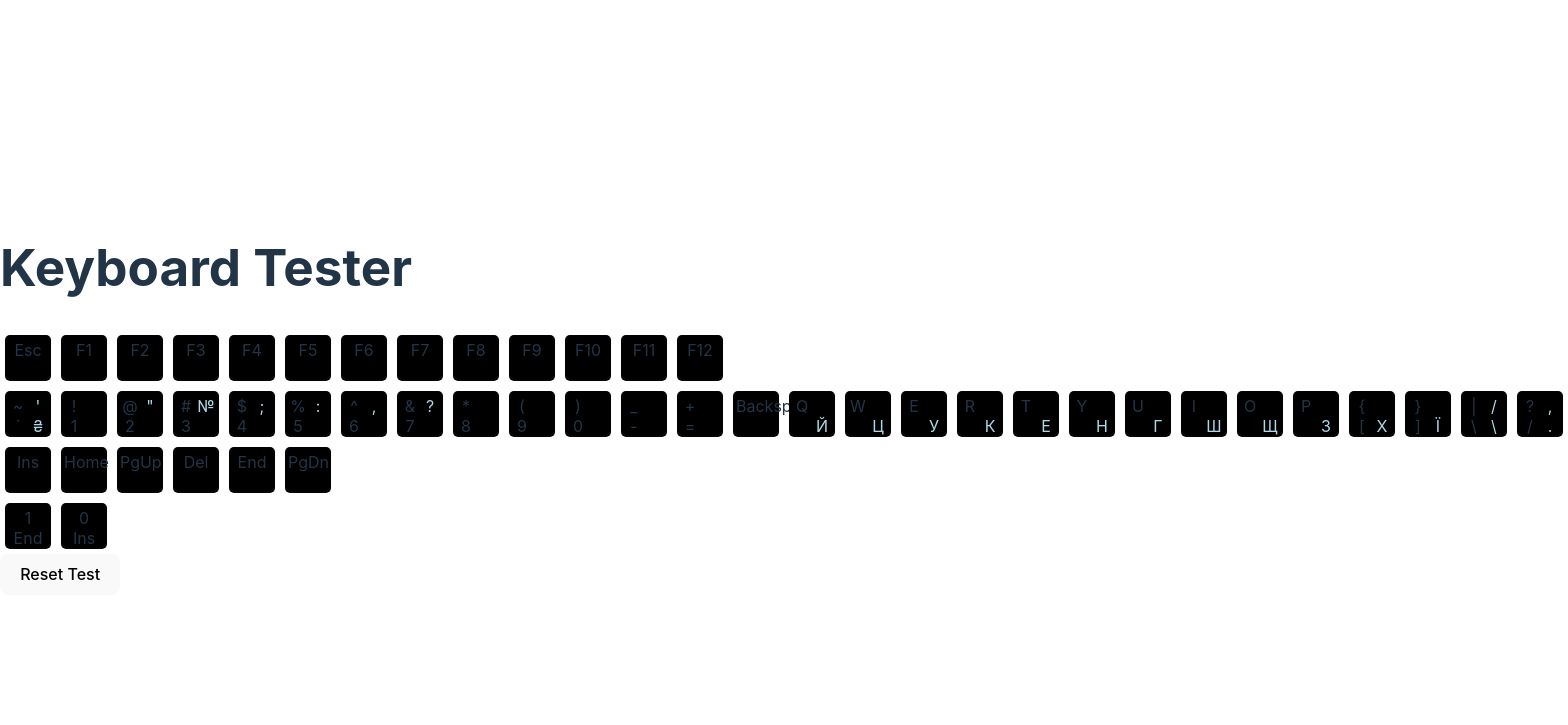
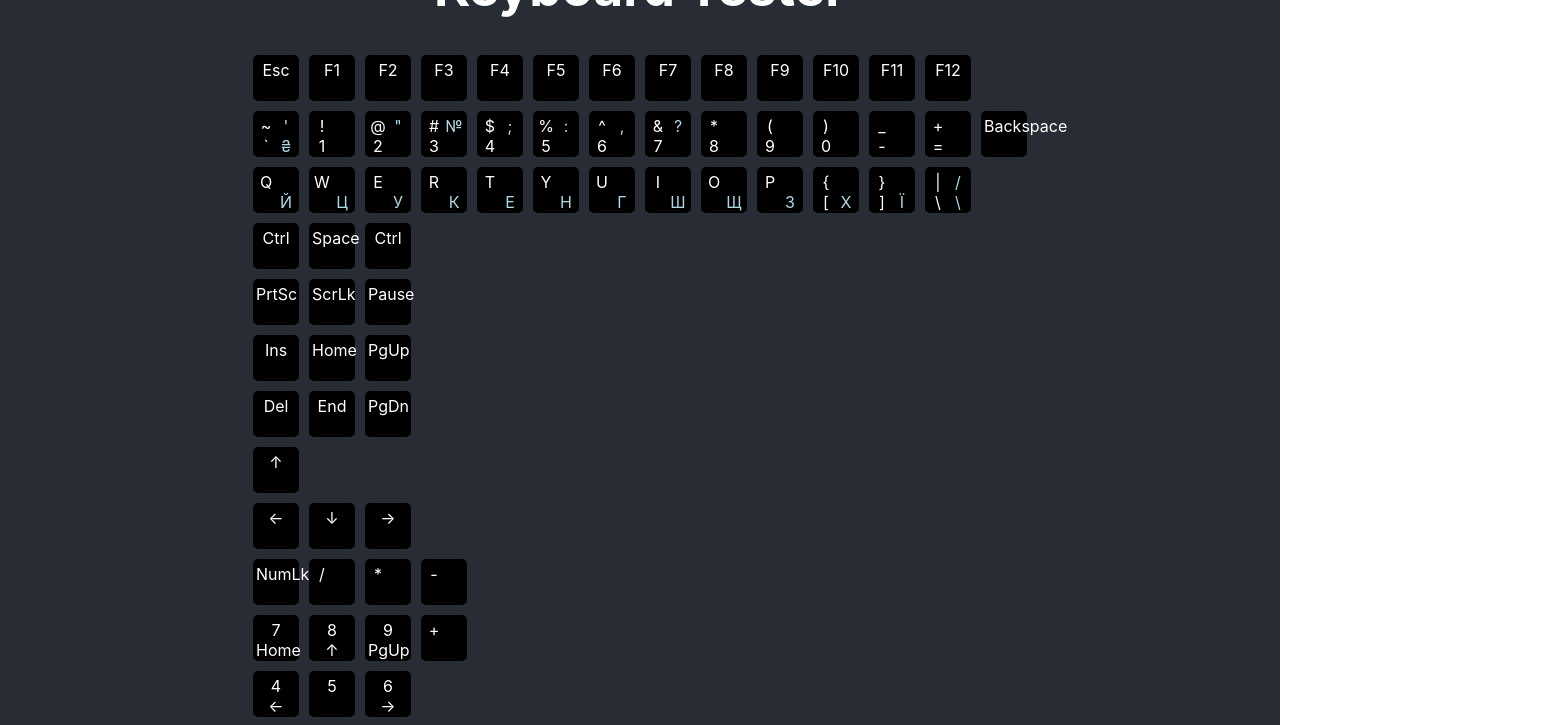
Before and after one commit to bahioiiia/kbd-tester, a React (Vite) app: page / in a window 1280 px wide. Shown: the top 725 px of the page, 1568 px wide, since content can reach past the window. Built offline with nearby package versions, Linux system fonts and the light colour scheme.

Commit message:
data structure rebuilding

```diff
--- a/src/App.jsx
+++ b/src/App.jsx
@@ -1,5 +1,5 @@
 import React, { useState, useEffect } from 'react';
-//import './App.css';
+import './App.css';
 import Keyboard from './Keyboard';
 
 function App() {
--- a/src/keyboard.jsx
+++ b/src/keyboard.jsx
@@ -4,74 +4,23 @@ import keysData from './keys.json';
 import KeyboardBlock from './KeyboardBlock';
 
 function Keyboard({ keysPressed, workingKeys, pressedKeys }) {
-  const [keys, setKeys] = useState([]);
+  const [blocks, setBlocks] = useState({});
 
   useEffect(() => {
-    setKeys(keysData.keys);
+    setBlocks(keysData.keys);
   }, []);
-
-  const blocks = {
-    escF12: [],
-    main: [],
-    functional: [],
-    arrows: [],
-    numpad: []
-  };
-
-  keys.forEach((key) => {
-    if (['Escape', 'F1', 'F2', 'F3', 'F4', 'F5', 'F6', 'F7', 'F8', 'F9', 'F10', 'F11', 'F12'].includes(key.code)) {
-      blocks.escF12.push(key);
-    } else if (
-      ['Backquote', 'Digit1', 'Digit2', 'Digit3', 'Digit4', 'Digit5', 'Digit6', 'Digit7', 'Digit8', 'Digit9', 'Digit0', 'Minus', 'Equal', 'Backspace', 'Tab', 'KeyQ', 'KeyW', 'KeyE', 'KeyR', 'KeyT', 'KeyY', 'KeyU', 'KeyI', 'KeyO', 'KeyP', 'BracketLeft', 'BracketRight', 'Backslash', 'CapsLock', 'KeyA', 'KeyS', 'KeyD', 'KeyF', 'KeyG', 'KeyH', 'KeyJ', 'KeyK', 'KeyL', 'Semicolon', 'Quote', 'Enter', 'ShiftLeft', 'KeyZ', 'KeyX', 'KeyC', 'KeyV', 'KeyB', 'KeyN', 'KeyM', 'Comma', 'Period', 'Slash', 'ShiftRight', 'ControlLeft', 'MetaLeft', 'AltLeft', 'Space', 'AltRight', 'MetaRight', 'ContextMenu', 'ControlRight'].includes(key.code)
-    ) {
-      blocks.main.push(key);
-    } else if (
-      ['Insert', 'Home', 'PageUp', 'Delete', 'End', 'PageDown'].includes(key.code)
-    ) {
-      blocks.functional.push(key);
-    } else if (
-      ['ArrowUp', 'ArrowLeft', 'ArrowDown', 'ArrowRight'].includes(key.code)
-    ) {
-      blocks.arrows.push(key);
-    } else if (
-      ['NumLock', 'NumpadDivide', 'NumpadMultiply', 'NumpadSubtract', 'Numpad7', 'Numpad8', 'Numpad9', 'NumpadAdd', 'Numpad4', 'Numpad5', 'Numpad6', 'Numpad1', 'Numpad2', 'Numpad3', 'NumpadEnter', 'Numpad0', 'NumpadDecimal'].includes(key.code)
-    ) {
-      blocks.numpad.push(key);
-    }
-  });
-
+console.log(blocks);
   return (
     <div className={styles.keyboard}>
-      <KeyboardBlock
-        blockKeys={[blocks.escF12]}
-        keysPressed={keysPressed}
-        workingKeys={workingKeys}
-        pressedKeys={pressedKeys}
-      />
-      <KeyboardBlock
-        blockKeys={[blocks.main]}
-        keysPressed={keysPressed}
-        workingKeys={workingKeys}
-        pressedKeys={pressedKeys}
-      />
-      <KeyboardBlock
-        blockKeys={[blocks.functional]}
-        keysPressed={keysPressed}
-        workingKeys={workingKeys}
-        pressedKeys={pressedKeys}
-      />
-      <KeyboardBlock
-        blockKeys={[blocks.arrows]}
-        keysPressed={keysPressed}
-        workingKeys={workingKeys}
-        pressedKeys={pressedKeys}
-      />
-      <KeyboardBlock
-        blockKeys={[blocks.numpad]}
-        keysPressed={keysPressed}
-        workingKeys={workingKeys}
-        pressedKeys={pressedKeys}
-      />
+      {Object.keys(blocks).map((blockName) => (
+        <KeyboardBlock
+          key={blockName}
+          blockKeys={blocks[blockName]}
+          keysPressed={keysPressed}
+          workingKeys={workingKeys}
+          pressedKeys={pressedKeys}
+        />
+      ))}
     </div>
   );
 }
--- a/src/keyboardBlock.jsx
+++ b/src/keyboardBlock.jsx
@@ -1,11 +1,13 @@
 import React from 'react';
 import styles from './Keyboard.module.css';
 import KeyboardRow from './KeyboardRow';
+import Key from './Key';
 
 function KeyboardBlock({ blockKeys, keysPressed, workingKeys, pressedKeys }) {
   return (
-    <div /* className={styles.keyboardBlock} */>
-      {blockKeys.map((rowKeys, index) => (
+    <div className={styles.keyboardBlock}>
+      {Array.isArray(blockKeys[0]) ? (
+        blockKeys.map((rowKeys, index) => (
           <KeyboardRow
             key={index}
             rowKeys={rowKeys}
@@ -13,7 +15,18 @@ function KeyboardBlock({ blockKeys, keysPressed, workingKeys, pressedKeys }) {
             workingKeys={workingKeys}
             pressedKeys={pressedKeys}
           />
-      ))}
+        ))
+      ) : (
+        blockKeys.map((keyObj) => (
+          <Key
+            key={keyObj.code}
+            keyObj={keyObj}
+            isActive={keysPressed.includes(keyObj.code)}
+            isWorking={workingKeys.includes(keyObj.code)}
+            isPressed={pressedKeys.includes(keyObj.code)}
+          />
+        ))
+      )}
     </div>
   );
 }
--- a/src/keys.json
+++ b/src/keys.json
@@ -1,5 +1,8 @@
 {
-  "keys": [
+  "keys":
+  {
+    "escF12": [
+      [
       {
         "code": "Escape",
         "type": "special",
@@ -35,8 +38,6 @@
           "tl": "F4"
         }
       },
-
-
       {
         "code": "F5",
         "type": "special",
@@ -92,30 +93,13 @@
         "labels": {
           "tl": "F12"
         }
-    },
+      }
+      ]
+    ],
 
-    {
-      "code": "PrintScreen",
-      "type": "special",
-      "labels": {
-        "tl": "PrtSc"
-      }
-    },
-    {
-      "code": "ScrollLock",
-      "type": "special",
-      "labels": {
-        "tl": "ScrLk"
-      }
-    },
-    {
-      "code": "Pause",
-      "type": "special",
-      "labels": {
-        "tl": "Pause"
-      }
-    },
 
+    "main": [
+      [
         {
           "code": "Backquote",
           "type": "symbol",
@@ -233,9 +217,9 @@
           "labels": {
               "tl": "Backspace"
           }
-        },
-
-
+        }
+      ],
+      [
         {
           "code": "KeyQ",
           "type": "symbol",
@@ -300,9 +284,63 @@
           "code": "Backslash",
           "type": "symbol",
           "labels": { "tl": "|", "bl": "\\", "tr": "/", "br": "\\"}
-    },
+        }
+      ]
+    ],
 
 
+    "space": [
+      [
+      {
+        "code": "ControlLeft",
+        "type": "special",
+        "labels": {
+          "tl": "Ctrl"
+        }
+      },
+      {
+        "code": "Space",
+        "type": "special",
+        "labels": {
+          "tl": "Space"
+        }
+      },
+      {
+        "code": "ControlRight",
+        "type": "special",
+        "labels": {
+          "tl": "Ctrl"
+        }
+      }
+      ]
+    ],
+
+
+    "functional": [
+      [
+      {
+        "code": "PrintScreen",
+        "type": "special",
+        "labels": {
+          "tl": "PrtSc"
+        }
+      },
+      {
+        "code": "ScrollLock",
+        "type": "special",
+        "labels": {
+          "tl": "ScrLk"
+        }
+      },
+      {
+        "code": "Pause",
+        "type": "special",
+        "labels": {
+          "tl": "Pause"
+        }
+      }
+      ],
+      [
       {
           "code": "Insert",
           "type": "special",
@@ -319,7 +357,9 @@
           "code": "PageUp",
           "type": "special",
           "labels": { "tl": "PgUp"}
-    },
+      }
+      ],
+      [
       {
         "code": "Delete",
         "type": "special",
@@ -334,18 +374,163 @@
         "code": "PageDown",
           "type": "special",
           "labels": { "tl": "PgDn"}
+      }
+      ]
+    ],
+
+
+    "arrows": [
+      [
+      {
+        "code": "ArrowUp",
+        "type": "special",
+        "labels": {
+          "tl": "↑"
+        }
+      }
+      ],
+      [
+      {
+        "code": "ArrowLeft",
+        "type": "special",
+        "labels": {
+          "tl": "←"
+        }
       },
+      {
+        "code": "ArrowDown",
+        "type": "special",
+        "labels": {
+          "tl": "↓"
+        }
+      },
+      {
+        "code": "ArrowRight",
+        "type": "special",
+        "labels": {
+          "tl": "→"
+        }
+      }
+      ]
+    ],
 
+
+    "numpad": [
+      [
         {
-      "code": "Slash",
+          "code": "NumLock",
+          "type": "special",
+          "labels": {
+            "tl": "NumLk"
+          }
+        },
+        {
+          "code": "NumpadDivide",
           "type": "symbol",
-      "labels": { "tl": "?", "bl": "/", "tr": ",", "br": "."}
+          "labels": {
+            "tl": "/"
+          }
         },
+        {
+          "code": "NumpadMultiply",
+          "type": "symbol",
+          "labels": {
+            "tl": "*"
+          }
+        },
+        {
+          "code": "NumpadSubtract",
+          "type": "symbol",
+          "labels": {
+            "tl": "-"
+          }
+        }
+      ],
+      [
+      {
+        "code": "Numpad7",
+        "type": "special",
+        "labels": {
+          "tl": "7",
+          "bl": "Home"
+        }
+      },
+      {
+        "code": "Numpad8",
+        "type": "special",
+        "labels": {
+          "tl": "8",
+          "bl": "↑"
+        }
+      },
+      {
+        "code": "Numpad9",
+        "type": "special",
+        "labels": {
+          "tl": "9",
+          "bl": "PgUp"
+        }
+      },
+      {
+        "code": "NumpadAdd",
+        "type": "symbol",
+        "labels": {
+          "tl": "+"
+        }
+      }
+      ],
+      [
+      {
+        "code": "Numpad4",
+        "type": "special",
+        "labels": {
+          "tl": "4",
+          "bl": "←"
+        }
+      },
+      {
+        "code": "Numpad5",
+        "type": "special",
+        "labels": {
+          "tl": "5"
+        }
+      },
+      {
+        "code": "Numpad6",
+        "type": "special",
+        "labels": {
+          "tl": "6",
+          "bl": "→"
+        }
+      }
+      ],
+      [
       {
         "code": "Numpad1",
         "type": "special",
-      "labels": { "tl": "1", "bl": "End" }
+        "labels": {
+          "tl": "1",
+          "bl": "End"
+        }
       },
+      {
+        "code": "Numpad2",
+        "type": "special",
+        "labels": {
+          "tl": "2",
+          "bl": "↓"
+        }
+      },
+      {
+        "code": "Numpad3",
+        "type": "special",
+        "labels": {
+          "tl": "3",
+          "bl": "PgDn"
+        }
+      }
+      ],
+      [
       {
       "code": "Numpad0",
       "type": "special",
@@ -353,6 +538,16 @@
         "tl": "0",
         "bl": "Ins"
         }
+      },
+      {
+        "code": "NumpadDecimal",
+        "type": "special",
+        "labels": {
+          "tl": ".",
+          "bl": "Del"
+        }
       }
       ]
+    ]
   }
+}
```
Lines whose indentation alone changed are shown as unchanged.
